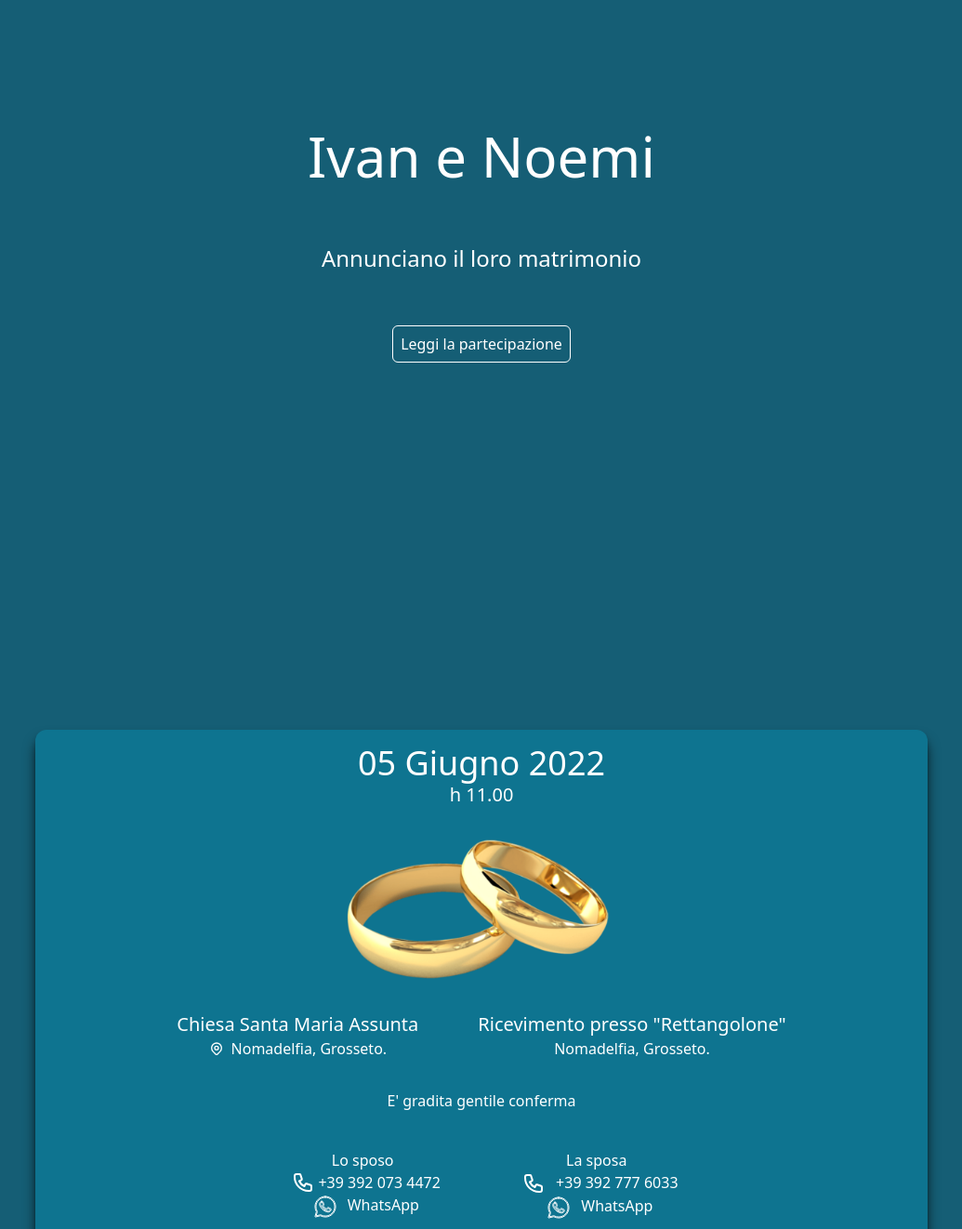
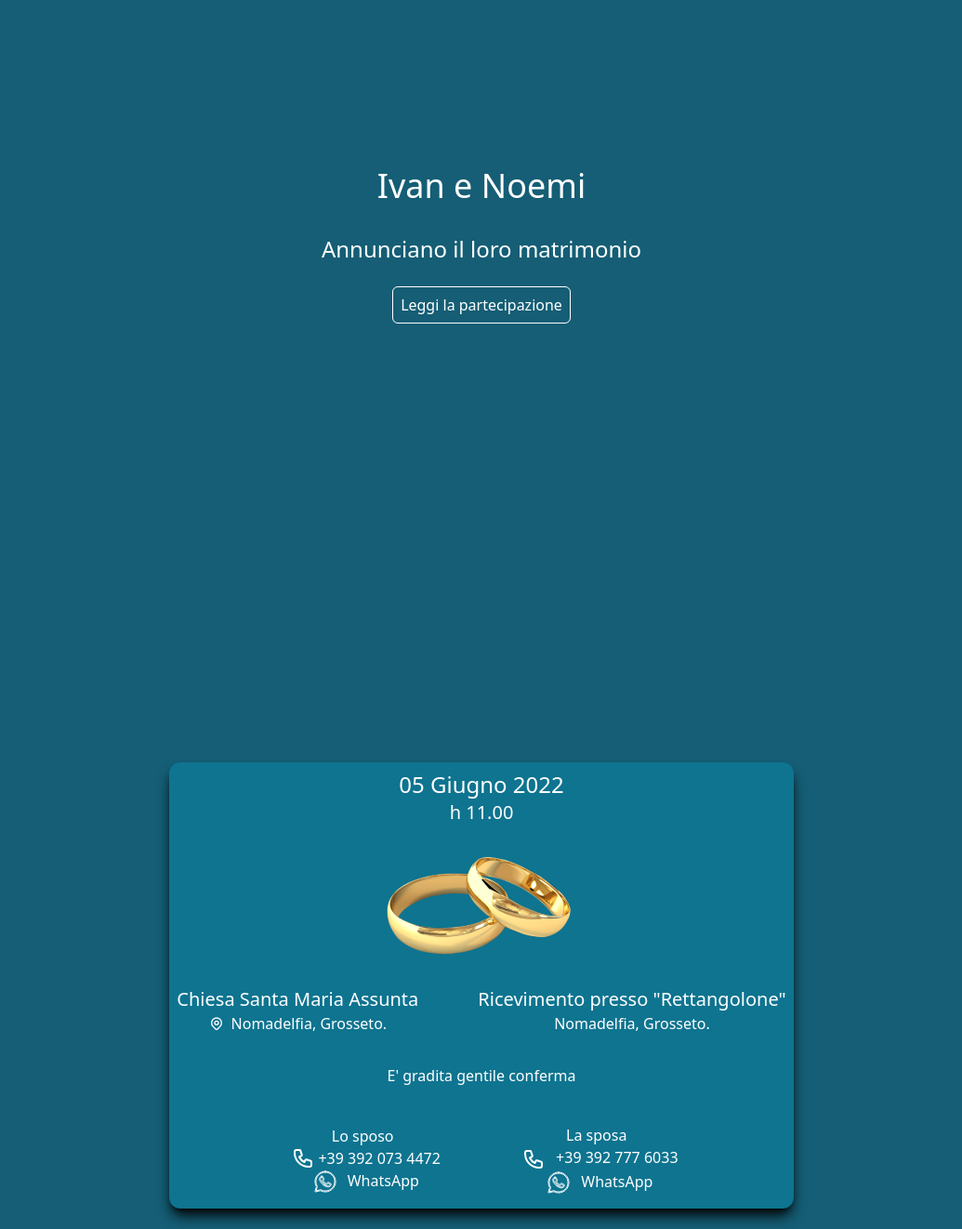
Before and after one commit to dido18/wedding-site, a website: page index.html in a window 1280 px wide. Shown: the part 140-1462 px from the top of the page at 93% size, without its empty margins (122-1157 px from the left). Drawn offline with Linux system fonts and the light colour scheme; a web font is replaced by a local one.

Commit message:
width card

```diff
--- a/index.html
+++ b/index.html
@@ -25,18 +25,18 @@
 <body >
 
 <div class="bg-cyan-800">
-    <div class="flex flex-col rounded p-2 items-center justify-center space-y-16 h-screen text-white">
-        <div class="text-6xl delay-75 transform duration-2000 ease-in-out text-opacity-0" data-replace='{"text-opacity-0": "text-opacity-100"}'>Ivan e Noemi</div>
-        <div class="text-2xl delay-1500 transform duration-2000 ease-in-out -translate-x-20 text-opacity-0" data-replace='{"-translate-x-20": "translate-x-0", "text-opacity-0": "text-opacity-100"}'>Annunciano il loro matrimonio</div>
-        <div class="mt-4">
+    <div class="flex flex-col rounded p-2 items-center justify-center space-y-8 h-screen text-white p-2">
+        <div class="text-white  text-4xl delay-75 transform duration-2000 ease-in-out text-opacity-0" data-replace='{"text-opacity-0": "text-opacity-100"}'>Ivan e Noemi</div>
+        <div class="text-white  text-2xl delay-1500 transform duration-2000 ease-in-out -translate-x-20 text-opacity-0" data-replace='{"-translate-x-20": "translate-x-0", "text-opacity-0": "text-opacity-100"}'>Annunciano il loro matrimonio</div>
+        <div class="text-white  mt-4 delay-2500 transform-all duration-2000 ease-in-out text-opacity-0" data-replace='{"text-opacity-0": "text-opacity-100"}'>
             <a class="p-2 border border-white border rounded-md hover:text-cyan-700 hover:bg-white hover:border-transparent" href="#anchor-name">Leggi la partecipazione</a>
         </div>
     </div>
 
-    <div class="h-screen items-center justify-center flex text-white" id="anchor-name">
-        <div class="flex flex-col justify-center items-center space-y-8 text-center w-3/4 p-4  rounded-xl shadow-lg shadow-black bg-cyan-700">
+    <div class="h-screen flex items-center justify-center text-white" id="anchor-name">
+        <div class="flex flex-col justify-center items-center space-y-8 w-5/6 text-center p-2 rounded-xl shadow-lg shadow-black bg-cyan-700">
             <div>
-                <h1 class="text-4xl"> 05 Giugno 2022</h1>
+                <h1 class="text-2xl"> 05 Giugno 2022</h1>
                 <h3 class="text-xl"> h 11.00 </h3>
             </div>
              <img class="w-1/3 max-w-md" src="/img/anelli.png" alt="Matrimonio Ivan&Noemi ">
```
